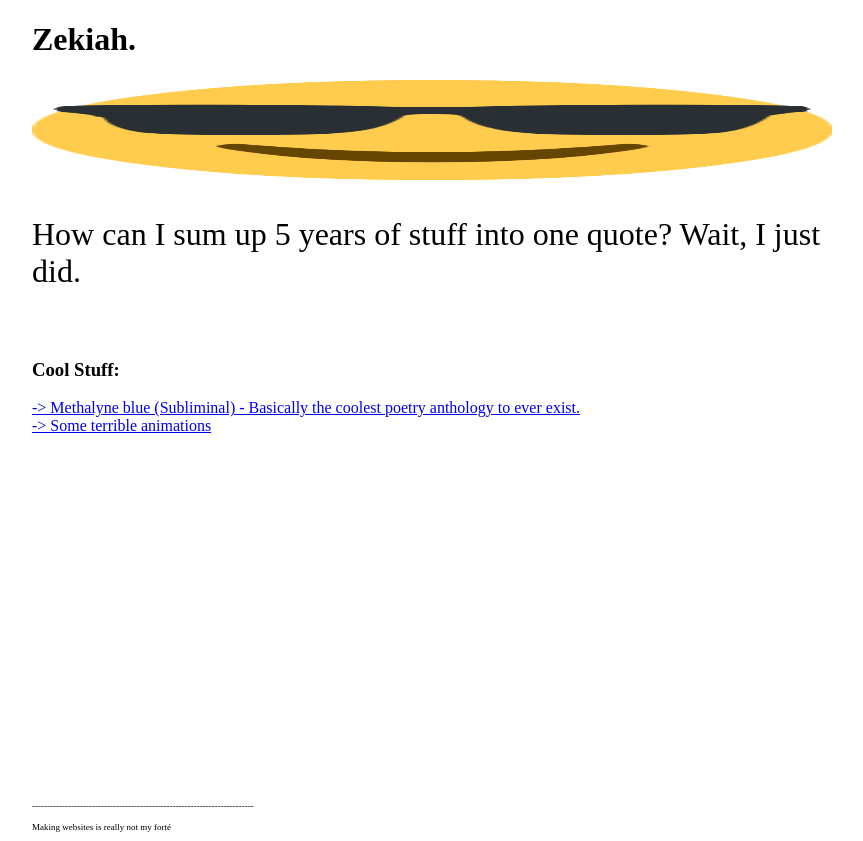
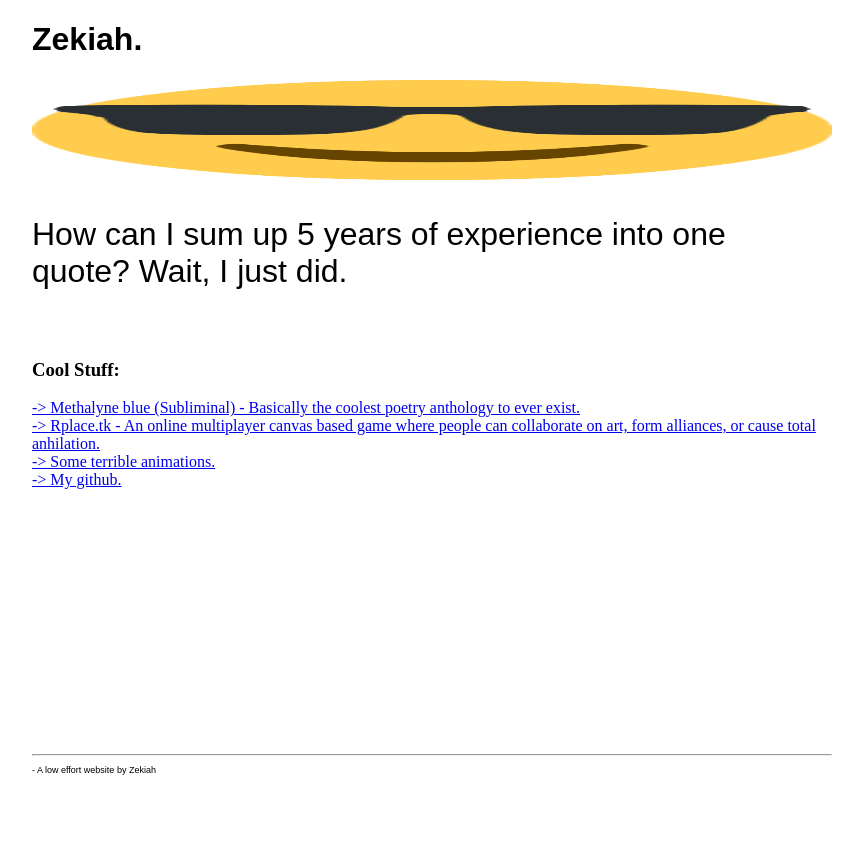
Before and after one commit to Zekiah-A/zekiah-a.github.io, a plain HTML site: page index.html in a window 1280 px wide. Shown: the whole page, without its empty margins (208-1071 px from the left). After the commit the page ends 800 px from the top, so only its background shows below. Drawn offline with Linux system fonts and the light colour scheme.

Commit message:
Portfolio work

```diff
--- a/index.html
+++ b/index.html
@@ -4,56 +4,38 @@
 	<title>Zekiah-A</title>
 	<meta charset="UTF-8">
 	<style>
-		.centre {
-			margin: auto;
-			width: 800px;
-		}
 		h1, p {
+			font-family: Arial, sans-serif;
 			font-size: xx-large;
 		}
 
+		.centre {
+			margin: auto;
+			width: min(100%, 800px);
+			position: realtive;
+		}
+
 		.animate-top {
-			position:relative;
+			position: relative;
 			animation: animatetop 0.4s
 		}
+
 		@keyframes animatetop
 		{
 			from {
-				top:-100px;
-				opacity:0
+				top: -100px;
+				opacity: 0;
 			}
+
 			to {
-				top:0;
-				opacity:1
+				top: 0;
+				opacity: 1;
 			}
 		}
 	</style>
-	<script>
-		var texts = new Array();
-		texts.push("adversity");
-		texts.push("experience");
-		texts.push("stuff");
-		texts.push("s o c i e t y");
-
-		var point = 0;
-
-		function changeText() {
-			console.log("test");
-			document.getElementById("changer").innerText = texts[point];
-			document.getElementById("changer").classList.toggle("animate-top");
-
-			if (point < texts.length - 1) {
-				point ++;
-			}
-			else {
-				point = 0;
-			}
-			setTimeout(changeText, 2000);
-		}
-	</script>
 </head>
 
-<body onload="changeText()"> <!-- adveristy, s o c i e t y, stuff-->
+<body>
 	<div class="centre">
 		<h1>Zekiah.</h1>
 		<img src="cool_emoji.png" alt="yes, it's cool, i know..." width="100%" height="100">
@@ -61,10 +43,26 @@
 		<br>
 		<h3> Cool Stuff: </h3>
 		<a href="https://zekiah-a.github.io/Subliminal/">-> Methalyne blue (Subliminal) - Basically the coolest poetry anthology to ever exist.</a> <br>
-		<a href="https://www.youtube.com/channel/UCfXISF-hFL8VqpVWZhgRFDw">-> Some terrible animations</a> <br>
-		<br><br><br><br><br><br><br><br><br><br><br><br><br><br><br><br><br><br><br><br>
-		<span style="font-size: xx-small;">--------------------------------------------------------------------------</span>
-		<p style="font-size: xx-small;">Making websites is really not my forté</p>
+		<a href="https://rplace.tk">-> Rplace.tk - An online multiplayer canvas based game where people can collaborate on art, form alliances, or cause total anhilation.</a> <br>
+		<a href="https://www.youtube.com/channel/UCfXISF-hFL8VqpVWZhgRFDw">-> Some terrible animations.</a> <br>
+		<a href="https://github.com/Zekiah-A">-> My github.</a> <br>
+
+		<div style="position: fixed; bottom: 16px; width: min(100%, 800px);">
+			<hr>
+			<p style="font-size: xx-small;">- A low effort website by Zekiah</p>
+		</div>
 	</div>
 </body>
+<script>
+	var texts = ["adversity", "experience", "stuff", "s o c i e t y"]
+	var point = 0
+
+	setInterval(() => {
+		changer.innerText = texts[point]
+		changer.className = "animate-top"
+		setTimeout(changer.className = "", 0.4)
+
+		point = point < texts.length - 1 ? point + 1 : 0
+	}, 2000)
+</script>
 </html>
```
Also changed, not shown: styles.css (added).
